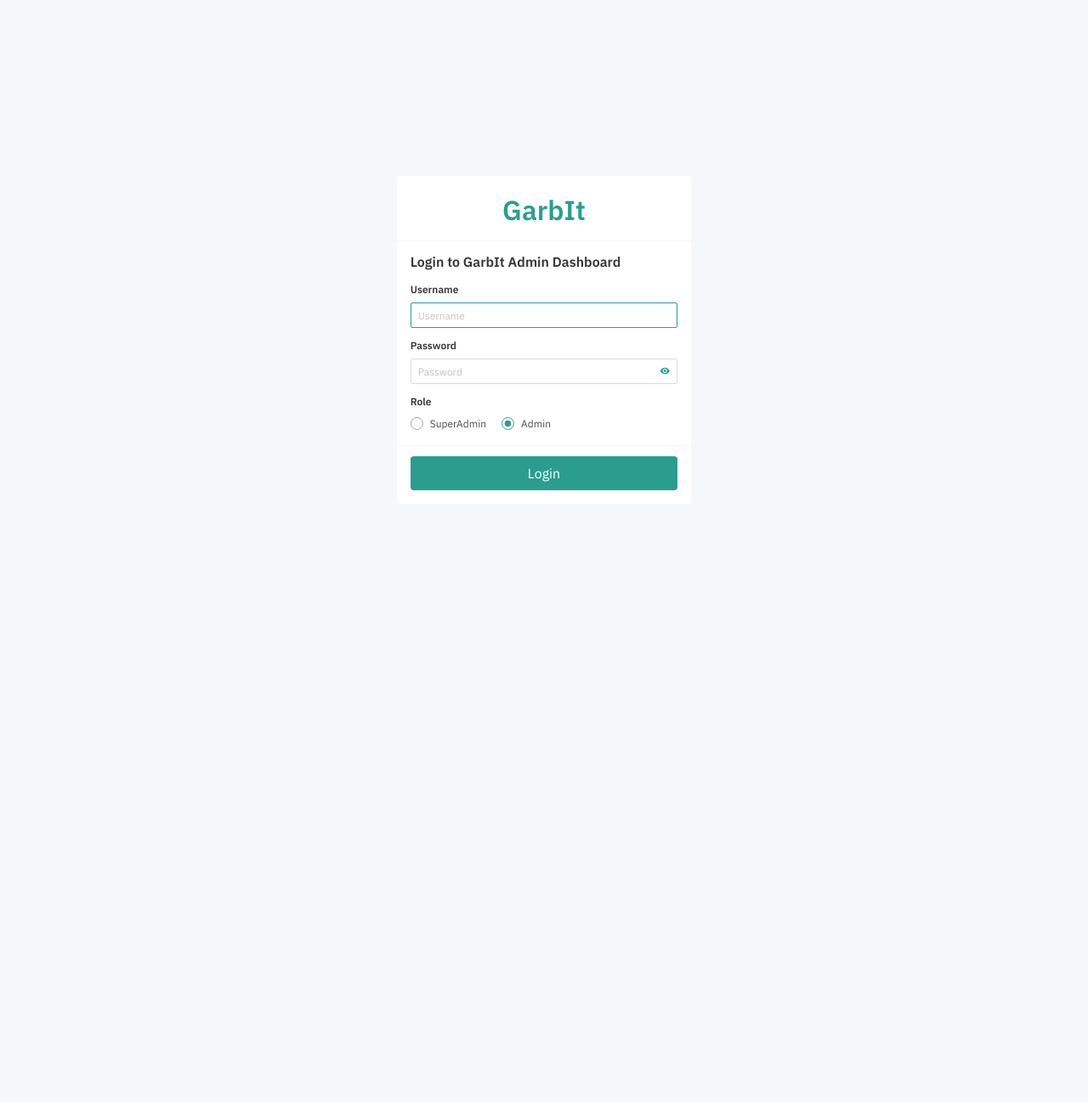
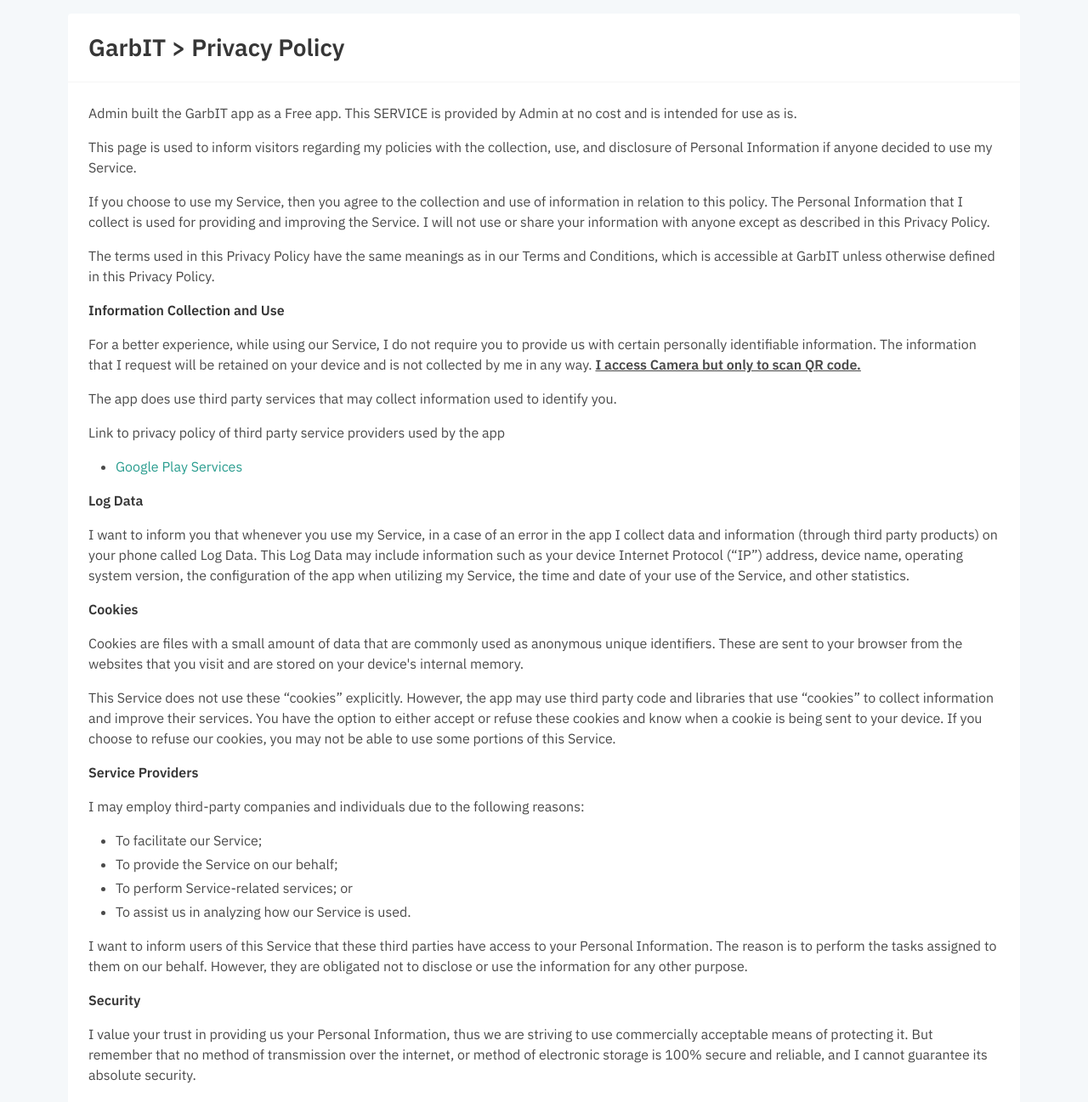
Before and after one commit to saipavankumar-mt/garb-it-ui, a Vue app: page /privacy-policy in a window 1280 px wide. Before the commit this address led to /privacy-policy#/login. Shown: the top 1297 px of the page at 85% size. Before the commit the page ends 800 px from the top, so only its background shows below. Built offline with nearby package versions, Linux system fonts and the light colour scheme.

Commit message:
Add privacy policy page

```diff
--- a/src/router/index.js
+++ b/src/router/index.js
@@ -9,6 +9,7 @@
 Vue.use(VueRouter)
 
 const router = new VueRouter({
+  mode: 'history',
   base: process.env.BASE_URL,
   routes,
   scrollBehavior (to, from, savedPosition) {
@@ -30,7 +31,7 @@
     if ((to.name === 'login') || (isUnauthorizedSuper)) { next('/') }
     if (to.meta && to.meta.authRoles && !to.meta.authRoles.includes(currentRole)) { next('/unauthorized') }
     next()
-  } else if (to.name !== 'login') {
+  } else if (!['login', 'privacy-policy'].includes(to.name)) {
     next('/login')
   } else {
     next()
--- a/src/router/routes.js
+++ b/src/router/routes.js
@@ -149,6 +149,14 @@
    * Everything else
    */
   {
+    path: '/privacy-policy',
+    name: 'privacy-policy',
+    component: () => import(/* webpackChunkName: "404" */ '@/views/PrivacyPolicy.vue')
+  },
+  /**
+   * Everything else
+   */
+  {
     path: '*',
     name: '404',
     component: () => import(/* webpackChunkName: "404" */ '@/views/404.vue')
--- /dev/null
+++ b/src/views/PrivacyPolicy.vue
@@ -0,0 +1,147 @@
+<template>
+  <div class="container" v-once>
+    <div class="card m-4">
+      <div class="card-content">
+        <div class="content">
+          <h2>GarbIT &gt; Privacy Policy</h2>
+          <hr />
+          <p>
+            Admin built the GarbIT app as a Free app. This SERVICE is provided
+            by Admin at no cost and is intended for use as is.
+          </p>
+          <p>
+            This page is used to inform visitors regarding my policies with the
+            collection, use, and disclosure of Personal Information if anyone
+            decided to use my Service.
+          </p>
+          <p>
+            If you choose to use my Service, then you agree to the collection
+            and use of information in relation to this policy. The Personal
+            Information that I collect is used for providing and improving the
+            Service. I will not use or share your information with anyone except
+            as described in this Privacy Policy.
+          </p>
+          <p>
+            The terms used in this Privacy Policy have the same meanings as in
+            our Terms and Conditions, which is accessible at GarbIT unless
+            otherwise defined in this Privacy Policy.
+          </p>
+          <p><strong>Information Collection and Use</strong></p>
+          <p>
+            For a better experience, while using our Service, I do not require
+            you to provide us with certain personally identifiable information.
+            The information that I request will be retained on your device and
+            is not collected by me in any way.
+            <b><u>I access Camera but only to scan QR code.</u></b>
+          </p>
+          <p>
+            The app does use third party services that may collect information
+            used to identify you.
+          </p>
+          <p>
+            Link to privacy policy of third party service providers used by the
+            app
+          </p>
+          <ul>
+            <li>
+              <a
+                href="https://www.google.com/policies/privacy/"
+                rel="nofollow"
+                target="_blank"
+                >Google Play Services</a
+              >
+            </li>
+          </ul>
+          <p><strong>Log Data</strong></p>
+          <p>
+            I want to inform you that whenever you use my Service, in a case of
+            an error in the app I collect data and information (through third
+            party products) on your phone called Log Data. This Log Data may
+            include information such as your device Internet Protocol (“IP”)
+            address, device name, operating system version, the configuration of
+            the app when utilizing my Service, the time and date of your use of
+            the Service, and other statistics.
+          </p>
+          <p><strong>Cookies</strong></p>
+          <p>
+            Cookies are files with a small amount of data that are commonly used
+            as anonymous unique identifiers. These are sent to your browser from
+            the websites that you visit and are stored on your device's internal
+            memory.
+          </p>
+          <p>
+            This Service does not use these “cookies” explicitly. However, the
+            app may use third party code and libraries that use “cookies” to
+            collect information and improve their services. You have the option
+            to either accept or refuse these cookies and know when a cookie is
+            being sent to your device. If you choose to refuse our cookies, you
+            may not be able to use some portions of this Service.
+          </p>
+          <p><strong>Service Providers</strong></p>
+          <p>
+            I may employ third-party companies and individuals due to the
+            following reasons:
+          </p>
+          <ul>
+            <li>To facilitate our Service;</li>
+            <li>To provide the Service on our behalf;</li>
+            <li>To perform Service-related services; or</li>
+            <li>To assist us in analyzing how our Service is used.</li>
+          </ul>
+          <p>
+            I want to inform users of this Service that these third parties have
+            access to your Personal Information. The reason is to perform the
+            tasks assigned to them on our behalf. However, they are obligated
+            not to disclose or use the information for any other purpose.
+          </p>
+          <p><strong>Security</strong></p>
+          <p>
+            I value your trust in providing us your Personal Information, thus
+            we are striving to use commercially acceptable means of protecting
+            it. But remember that no method of transmission over the internet,
+            or method of electronic storage is 100% secure and reliable, and I
+            cannot guarantee its absolute security.
+          </p>
+          <p><strong>Links to Other Sites</strong></p>
+          <p>
+            This Service may contain links to other sites. If you click on a
+            third-party link, you will be directed to that site. Note that these
+            external sites are not operated by me. Therefore, I strongly advise
+            you to review the Privacy Policy of these websites. I have no
+            control over and assume no responsibility for the content, privacy
+            policies, or practices of any third-party sites or services.
+          </p>
+          <p><strong>Children’s Privacy</strong></p>
+          <p>
+            These Services do not address anyone under the age of 13. I do not
+            knowingly collect personally identifiable information from children
+            under 13. In the case I discover that a child under 13 has provided
+            me with personal information, I immediately delete this from our
+            servers. If you are a parent or guardian and you are aware that your
+            child has provided us with personal information, please contact me
+            so that I will be able to do necessary actions.
+          </p>
+          <p><strong>Changes to This Privacy Policy</strong></p>
+          <p>
+            I may update our Privacy Policy from time to time. Thus, you are
+            advised to review this page periodically for any changes. I will
+            notify you of any changes by posting the new Privacy Policy on this
+            page.
+          </p>
+          <p>This policy is effective as of 2021-02-02</p>
+          <p><strong>Contact Us</strong></p>
+          <p>
+            If you have any questions or suggestions about my Privacy Policy, do
+            not hesitate to contact me at garbit.india@gmail.com.
+          </p>
+        </div>
+      </div>
+    </div>
+  </div>
+</template>
+
+<script>
+export default {
+  name: 'PrivacyPolicy'
+}
+</script>
--- a/src/views/components/FooterBar.vue
+++ b/src/views/components/FooterBar.vue
@@ -3,6 +3,11 @@
     <div class="container-fluid">
       <div class="level">
         <div class="level-left">
+          <div class="level-item">
+            <router-link class="pl-3" to="/privacy-policy">
+              Privacy Policy
+            </router-link>
+          </div>
         </div>
         <div class="level-right">
           <div class="level-item">
```
